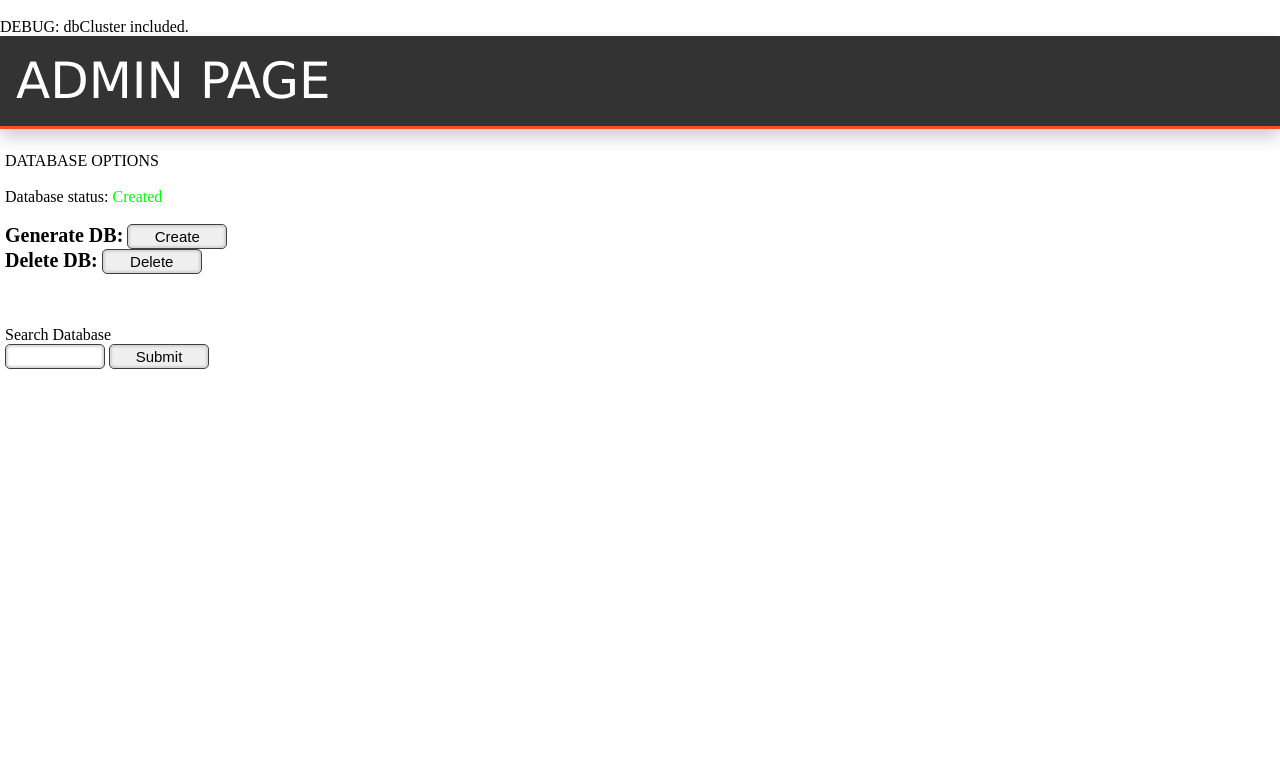
After one commit to madser123/Eksamen, a PHP site: page /admin/admin.php in a window 1280 px wide. The commit adds this page. Shown: the top 783 px of the page. Run offline with PHP 8.4, Linux system fonts and the light colour scheme.

Commit message:
Update
+ Log in system

```diff
--- /dev/null
+++ b/admin/admin.php
@@ -0,0 +1,106 @@
+<?php
+session_start();
+
+include "../script/dbCluster.php";
+include "../script/adminCluster.php";
+
+if (isset($_POST['searchValue'])) {
+  if($GLOBALS['debug']) {
+    searchDB($_POST['searchValue']);
+  } else {
+    searchDB($_POST['searchValue']);
+  }
+};
+
+$sql = "SELECT SCHEMA_NAME FROM INFORMATION_SCHEMA.SCHEMATA WHERE SCHEMA_NAME = 'eksamen'";
+$query = $conn->query($sql);
+
+if($GLOBALS['debug']) {
+  error_reporting(E_ALL);
+} else {
+  error_reporting(0);
+}
+
+?>
+<html lang="en" dir="ltr">
+  <head>
+    <meta charset="utf-8">
+    <link rel="stylesheet" href="../css/main.css">
+    <title>ADMIN PAGE</title>
+  </head>
+  <body>
+    <header id="header">
+      <span class="pageTitle">ADMIN PAGE</span>
+    </header>
+    <section id="content">
+      <br>
+      <span class="h1">DATABASE OPTIONS</span>
+      <br>
+      <br>
+      <div class="DBstatus">
+        <span>Database status: </span>
+        <?php
+        if(doesDBExist("db")) {
+          echo "<span style='color: #00FF0E;'>Created";
+        } else {
+          echo "<span style='color: #FF0000;'>Not Created";
+        }
+        ?>
+        </span>
+      </div>
+      <br>
+      <form action="../script/adminCluster.php" method="post">
+        <label class="formtext">Generate DB:</label>
+        <input class="input" type="submit" name="createDB" value="Create"><br>
+        <label class="formText">Delete DB:</label>
+        <input class="input" type="submit" name="deleteDB" value="Delete"><br>
+      </form>
+      <br>
+      <br>
+      <div id="searchDB">
+        <span class="h2">Search Database</span>
+        <form action="admin.php" method="post">
+          <input class="input" type="text" name="searchValue">
+          <input class="input" type="submit" name="search">
+        </form>
+        <?php
+        function searchDB($search) {
+
+          global $conn;
+
+          $sql = "SELECT * FROM db.users WHERE username LIKE '%$search%'";
+          $result = $conn->query($sql);
+          $row = $result->fetch_assoc();
+          $num = $result->num_rows;
+
+          if($GLOBALS['debug']) {
+            echo "<br>DEBUG: Search query: " . $search . "<br>";
+            echo "DEBUG: Number of results: " . $num . "<br>";
+          }
+
+          $temp = array();
+
+          if($result) {
+            for($i = 0; $i <= $result->num_rows; $i++) {
+              array_push($temp, $row['ID']);
+            }
+            $_SESSION['search'] = $temp;
+            echo "DEBUG: Index 0: " . $_SESSION['search'][0] . "<br>";
+          } else {
+            echo "<br>DEBUG: Error during search: " . $conn->error . "<br>";
+          };
+        ?>
+        <div id="searchResult">
+          <?php
+
+          ?>
+        </div>
+        <?php
+        };
+        ?>
+      </div>
+    </section>
+    <footer id="footer">
+    </footer>
+  </body>
+</html>
--- a/register.html
+++ b/register.html
@@ -10,7 +10,7 @@
       <span class="pageTitle">Sign Up</span>
     </header>
     <section id="content">
-      <form action="userReg.php" method="post">
+      <form action="script/register.php" method="post">
         <span class="formText">Email: </span>
         <input class="input" type="email" name="email" placeholder="example@email.com"><br>
         <span class="formText">First Name: </span>
--- /dev/null
+++ b/script/adminCluster.php
@@ -0,0 +1,24 @@
+<?php
+  include_once "dbCluster.php";
+
+  if( isset($_POST['createDB']) ) {
+    if($GLOBALS['debug']) {
+      echo "<br>DEBUG: createDB =" . $_POST['createDB'];
+      createAll();
+    } else {
+      createAll();
+      header('Location: ../admin/admin.php');
+    }
+  };
+
+  if( isset($_POST['deleteDB']) ) {
+    if($GLOBALS['debug']) {
+      echo "<br>DEBUG: deleteDB =" . $_POST['deleteDB'];
+      deleteDB();
+    } else {
+      deleteDB();
+      header('Location: ../admin/admin.php');
+    }
+  };
+
+?>
--- a/script/dbCluster.php
+++ b/script/dbCluster.php
@@ -8,57 +8,58 @@
 }
 
 /* Variables */
-$connPreDB      = new mysqli("localhost", "root", "");
-$connPostDB     = mysqli_connect("localhost", "root", "", "eksamen");
+$conn = mysqli_connect("localhost", "root", "");
 
 /*
  * Funktion til at oprette alt i databasen.
  */
 function createAll() {
 
-  global $connPreDB, $connPostDB;
+  global $conn;
 
 if ($GLOBALS['debug']){
-  if($connPreDB->connect_error) {
-    die("<br>DEBUG: Connection not achieved" . $conn->connect_error . "<br>")
+  if($conn->connect_error) {
+    die("<br>DEBUG: Connection not achieved" . $conn->connect_error . "<br>");
   }
   echo "<br>DEBUG: Connection Achieved.<br>";
 }
 
-createDB($connPreDB);
-createUserTable($connPostDB);
+createDB($conn);
+createUserTable($conn);
+createInterestsTable($conn);
+createJunctionTable($conn);
 
 return;
 };
 
 /*
- * Funktion til at oprette database.
+ * Funktioner til at oprette database.
  */
 function createDB($conn) {
 
-  $sql = "CREATE DATABASE eksamen";
+  $sql = "CREATE DATABASE db";
   $query = $conn->query($sql);
 
   if($GLOBALS['debug']){
-    if($DBRequest) {
+    if($query) {
       echo "<br>DEBUG: DB Created.<br>";
     } else {
-      echo "<br>DEBUG: DB Creation Error: " . $conn->error . "<br>"
+      echo "<br>DEBUG: DB Creation Error: " . $conn->error . "<br>";
     }
   }
-
 };
 
 function createUserTable($conn) {
 
-  $sql = "CREATE TABLE users (
+  $sql = "CREATE TABLE db.users (
     ID int UNSIGNED AUTO_INCREMENT primary key,
     firstName VARCHAR(99),
     lastName VARCHAR(99),
     email VARCHAR(99),
     userName VARCHAR(99),
     password VARCHAR(99),
-    filter FLOAT
+    filter FLOAT,
+    role FLOAT
   )";
   $query = $conn->query($sql);
 
@@ -66,15 +67,14 @@
     if($query) {
       echo "<br>DEBUG: Table 'users' Created.<br>";
     } else {
-      echo "<br>DEBUG: Creation of Table 'users' Error: " . $conn->error . "<br>"
+      echo "<br>DEBUG: Creation of Table 'users' Error: " . $conn->error . "<br>";
     }
   }
-
 };
 
 function createInterestsTable($conn) {
 
-  $sql = "CREATE TABLE interests (
+  $sql = "CREATE TABLE db.interests (
     ID int UNSIGNED AUTO_INCREMENT primary key,
     name VARCHAR(99)
   )";
@@ -84,15 +84,14 @@
     if($query) {
       echo "<br>DEBUG: Table 'interests' Created.<br>";
     } else {
-      echo "<br>DEBUG: Creation of Table 'interests' Error: " . $conn->error . "<br>"
+      echo "<br>DEBUG: Creation of Table 'interests' Error: " . $conn->error . "<br>";
     }
   }
-
 };
 
 function createJunctionTable($conn) {
 
-  $sql = "CREATE TABLE junction (
+  $sql = "CREATE TABLE db.junction (
     ID int AUTO_INCREMENT primary key,
     interestID INT UNSIGNED,
     userID INT UNSIGNED,
@@ -105,98 +104,130 @@
     if($query) {
       echo "<br>DEBUG: Table 'junction' Created.<br>";
     } else {
-      echo "<br>DEBUG: Creation of Table 'junction' Error: " . $conn->error . "<br>"
+      echo "<br>DEBUG: Creation of Table 'junction' Error: " . $conn->error . "<br>";
     }
   }
+};
 
-};
+function deleteDB() {
+
+  global $conn;
+
+  $sql = "DROP DATABASE db";
+  $query = $conn->query($sql);
+
+  if($GLOBALS['debug']) {
+    echo "<br>DEBUG: Dropping database. <br>";
+    if($query){
+      echo "<br>DEBUG: Database deleted. <br>";
+    } else {
+      echo "<br>DEBUG: Error during deletion of database. " . $conn->error . "<br>";
+    }
+  }
+}
 
 /*
  * DATABASE REQUESTS
  */
-function createUser($conn, $firstName, $lastName, $email, $userName, $password, $filter) {
+function createUser($firstName, $lastName, $email, $userName, $password, $filter, $role) {
 
-  $sql = "INSERT INTO users (`firstName`, `lastName`, `email`, `userName`, `password`, `filter`)
-  VALUES ('$firstName', '$lastName', '$email', '$userName', '$password', '$filter')";
+  global $conn;
+
+  $sql = "INSERT INTO db.users (`firstName`, `lastName`, `email`, `userName`, `password`, `filter`, `role`)
+  VALUES ('$firstName', '$lastName', '$email', '$userName', '$password', '$filter', '$role')";
   $query = $conn->query($sql);
 
   if($GLOBALS['debug']) {
     if($query) {
       echo "<br>DEBUG: User '" . $userName . "' created.<br>";
     } else {
-      echo "<br>DEBUG: User not created. Error: " . $conn->error . "<br>"
+      echo "<br>DEBUG: User not created. Error: " . $conn->error . "<br>";
     }
   }
-
 };
 
-function deleteUser($conn, $userID) {
+function deleteUser($userID) {
 
-  global $connPostDB;
+  global $conn;
 
-  $sql = "";
+  $sql = "DELETE FROM db.users WHERE ID='" . $userID . "'";
+  $query = $conn->query($sql);
+
+  if($GLOBALS['debug']) {
+    if($query) {
+      echo "<br>DEBUG: User (ID: " . $userID . ") deleted.<br>";
+    } else {
+      echo "<br>DEBUG: User (ID: " . $userID . ") not deleted. Error: " . $conn->error . "<br>";
+    }
+  }
 };
 
-function addInterest($conn, $interestID, $userID) {
+function addInterest($interestID, $userID) {
 
-  global $connPostDB;
+  global $conn;
 
-  $sql = "INSERT INTO junction (`interstID`, `userID`)
+  $sql = "INSERT INTO db.junction (`interestID`, `userID`)
   VALUES ('$interestID', '$userID')";
   $query = $conn->query($sql);
 
   if($GLOBALS['debug']) {
     if($query) {
       echo "<br>DEBUG: Interest (ID: " . $inerestID . ") added to user (ID: " . $userID . ")<br>";
+    } else {
+      echo "<br>DEBUG: Problem with adding interest (ID: " . $inerestID . ") to user (ID: " . $userID . ")";
+      echo "<br>Error: " . $conn->error . "<br>";
     }
-    echo "<br>DEBUG: Problem with adding interest (ID: " . $inerestID . ") to user (ID: " . $userID . ")";
-    echo "<br>Error: " . $conn->error . "<br>";
   }
-
 };
 
-function removeInterest() {
+function removeInterest($userID, $interestID) {
 
-  global $connPostDB;
+  global $conn;
 
-  $sql = "";
+  $sql = "DELETE FROM db.junction WHERE interestID='" . $interestID . "' userID='" . $userID . "'";
+  $query = $conn->query($sql);
 
+  if($GLOBALS['debug']) {
+    if($query) {
+      echo "<br>DEBUG: Interest (ID: " . $interestID . ") deleted from user (ID: " . $userID . ")";
+    } else {
+      echo "<br>DEBUG: Interest (ID: " . $interestID . ") not deleted from user (ID: " . $userID . "). Error: " . $conn->error . "<br>";
+    }
+  }
 };
-
 
 /*
  * LOGINSYSTEM
  */
 function verifyUser($userName, $password) {
 
-global $connPostDB;
+global $conn;
 
-  if(verifyUsername($connPostDB, $userName)){
-    if(verifyUsernameAndPassword($connPostDB, $userName, $password)){
-        getUserDataAndLogIn($connPostDB, $userName)
+  if(verifyUsername($conn, $userName)){
+    if(verifyUsernameAndPassword($conn, $userName, $password)){
+        fetchUserDataAndLogIn($conn, $userName);
+        /* CALL JAVASCRIPT FUNC */
     } else {
       if($GLOBALS['debug']){
         echo "Something went wrong. Not logged in.";
-      } else {
-        /* CALL JAVASCRIPT FUNC */
       }
     }
+      /* CALL JAVASCRIPT FUNC */
+  } else {
     if($GLOBALS['debug']) {
       echo "Something went wrong. Not logged in.";
     }
-  } else {
-    /* CALL JAVASCRIPT FUNC */
   }
 };
 
 function verifyUsername($conn, $userName) {
 
-  $sql = "SELECT * FROM users WHERE navn='" . $userName . "' LIMIT 1";
+  $sql = "SELECT * FROM db.users WHERE userName='" . $userName . "' LIMIT 1";
   $result = $conn->query($sql);
   $row = $result->fetch_assoc();
 
   if($GLOBALS['debug']) {
-    echo "<br>Check if user: '" . $userName . "' exists in DB."
+    echo "<br>Check if user: '" . $userName . "' exists in db.";
     echo "<br> RESULT: ";
 
     if($row !=null ? TRUE : FALSE) {
@@ -211,7 +242,7 @@
 
 function verifyUsernameAndPassword($conn, $userName, $password) {
 
-  $sql = "SELECT ID FROM users WHERE password = '" . $password . "' AND userName = '" . $userName . "' LIMIT 1";
+  $sql = "SELECT ID FROM db.users WHERE password = '" . $password . "' AND userName = '" . $userName . "' LIMIT 1";
   $result = $conn->query($sql);
   $row = $result->fetch_assoc();
 
@@ -225,31 +256,68 @@
       echo "User '" . $userName . "' with Password: '" . $password . "' doesn't exist. Error: " . $conn->error . "<br>";
     }
   }
-
 return $row != null ? TRUE : FALSE;
 };
 
-function getUserDataAndLogIn($conn, $userName) {
-  $sql = "SELECT * FROM users WHERE userName = '" . $userName . "'";
+function fetchUserDataAndLogIn($conn, $userName) {
+
+  if(sessionCheck()) {
+    session_unset();
+    session_destroy();
+  }
+
+  session_start();
+
+  fetchUserData($conn, $userName);
+
+  if($GLOBALS['debug']) {
+    if(isset($_SESSION['ID'])) {
+      echo "<br>DEBUG: Session variables NOT set";
+      echo "<br><a href='../dashboard/welcome.php'><button>Go to dashboard</button></a><br>";
+    } else {
+      echo "<br>DEBUG: Session Variables Set";
+      echo "<br><a href='../dashboard/welcome.php'><button>Go to dashboard</button></a><br>";
+    }
+  } else {
+    header('Location: ../dashboard/welcome.php');
+  }
+};
+
+function fetchUserData($conn, $userName) {
+  $sql = "SELECT * FROM db.users WHERE userName = '" . $userName . "'";
   $result = $conn->query($sql);
   $row = $result->fetch_assoc();
 
-  sessionCheck();
+  $_SESSION['ID'] = $row['ID'];
+  $_SESSION['firstName'] = $row['firstName'];
+  $_SESSION['lastName'] = $row['lastName'];
+  $_SESSION['email'] = $row['email'];
+  $_SESSION['userName'] = $row['userName'];
+  $_SESSION['filter'] = $row['filter'];
+  $_SESSION['role'] = $row['role'];
 
-  $_SESSION['ID']         = $row['ID'];
-  $_SESSION['firstName']  = $row['firstName'];
-  $_SESSION['lastName']   = $row['lastName'];
-  $_SESSION['email']      = $row['email'];
-  $_SESSION['userName']   = $row['userName'];
-  $_SESSION['filter']     = $row['filter'];
 
   if($GLOBALS['debug']) {
-    echo "<br>DEBUG: Session Variables Set<br>";
-    echo "<a href='../dashboard/welcome.php'><button>Go to dashboard</button></a>";
+    echo "DEBUG: SESSION VARIABLES<br>";
+    echo "DEBUG: ID:        " . $_SESSION['ID'] . "<br>";
+    echo "DEBUG: firstName: " . $_SESSION['firstName'] . "<br>";
+    echo "DEBUG: lastName:  " . $_SESSION['lastName'] . "<br>";
+    echo "DEBUG: email:     " . $_SESSION['email'] . "<br>";
+    echo "DEBUG: userName:  " . $_SESSION['userName'] . "<br>";
+    echo "DEBUG: filter:    " . $_SESSION['filter'] . "<br>";
+    echo "DEBUG: role:      " . $_SESSION['role'] . "<br>";
+  }
+};
+
+function doesDBExist($DBName) {
+
+  $conn = mysqli_connect("localhost", "root", "", $DBName);
+
+  if(!$conn) {
+    return FALSE;
   } else {
-    header('Location: ../dashboard/welcome.php');
+    return TRUE;
   }
-
 };
 
 /*
@@ -257,14 +325,15 @@
  */
 function sessionCheck() {
   if(session_id() == '' || !isset($_SESSION)) {
-    session_start();
     if($GLOBALS['debug']) {
-      echo "<br>DEBUG: Session Started<br>";
+      echo "<br>DEBUG: Session not running<br>";
+    }
+    return FALSE;
+  } else {
+    if($GLOBALS['debug']) {
+      echo "<br>DEBUG: Session running<br>";
     }
     return TRUE;
-  } else {
-    echo "<br>DEBUG: Session Running<br>";
-    return FALSE;
   }
 };
  ?>
--- a/script/login.php
+++ b/script/login.php
@@ -1,8 +1,12 @@
 <?php
+
+include "dbCluster.php";
 
 $userName = $_POST['userName'];
 $password = $_POST['password'];
 
+echo "login.php : username=" . $userName . " : password=" . $password;
+
 verifyUser($userName, $password);
 
  ?>
```
Also changed, not shown: dashboard/welcome.php (+3 -9 lines), script/register.php (added, +21 -0 lines), script/userVars.php (+15 -4 lines), user/user.php (added, +32 -0 lines), script/JSCluster.js (added).
